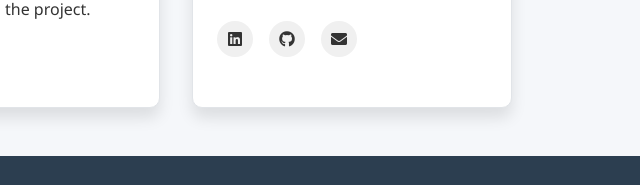
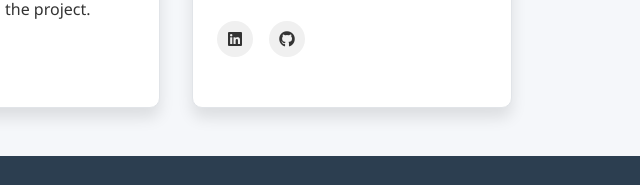
Before and after one commit to Surajgupta007/Product-Review-Summarizer, a plain HTML site: page Team_details.html in a window 1280 px wide. Shown: the part 624-809 px from the top of the page, 640-1280 px from the left. Drawn offline with Linux system fonts and the light colour scheme.

Commit message:
Update Team_details.html

```diff
--- a/Team_details.html
+++ b/Team_details.html
@@ -278,9 +278,7 @@
                         <a href="#" class="social-link">
                             <i class="fab fa-github"></i>
                         </a>
-                        <a href="#" class="social-link">
-                            <i class="fas fa-envelope"></i>
-                        </a>
+
                     </div>
                 </div>
             </div>
```
